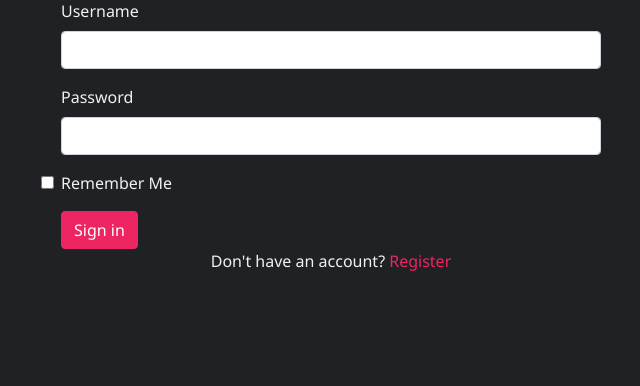
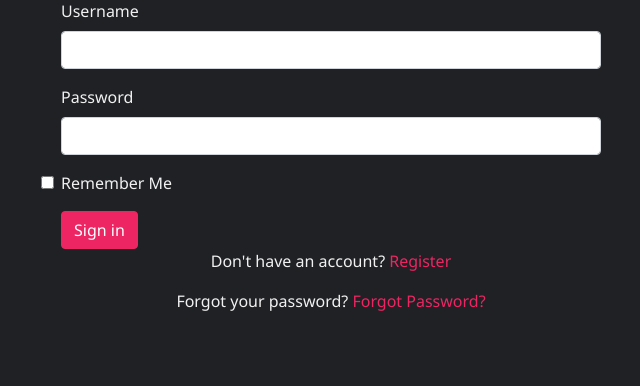
Before and after one commit to yoniyir/computer-security-final-pro, a Flask app: page /login in a window 1280 px wide. Shown: the part 121-507 px from the top of the page, without its empty margins (309-949 px from the left). Run offline with Flask 3, Linux system fonts and the light colour scheme; some libraries are stand-ins or nearby versions.

Commit message:
combine all the config files, also validate the register from config

```diff
--- a/app/forms.py
+++ b/app/forms.py
@@ -2,6 +2,9 @@ from flask_wtf import FlaskForm
 from wtforms import StringField, PasswordField, BooleanField, SubmitField
 from wtforms.validators import DataRequired, Email, EqualTo, ValidationError, Length, Regexp
 from app.models import User
+import re
+from flask import current_app as app
+
 
 class RegistrationForm(FlaskForm):
     username = StringField('Username', validators=[DataRequired()])
@@ -20,6 +23,26 @@ class RegistrationForm(FlaskForm):
         if user is not None:
             raise ValidationError('Please use a different email address.')
 
+    # Validate password from the config file
+    def validate_password(self, password):
+        config = app.config
+
+        if len(password.data) < config['PASSWORD_LENGTH']:
+            raise ValidationError(f'Password must be at least {config["PASSWORD_LENGTH"]} characters long.')
+
+        if config['PASSWORD_UPPERCASE'] and not re.search('[A-Z]', password.data):
+            raise ValidationError('Password must contain at least one uppercase letter.')
+
+        if config['PASSWORD_LOWERCASE'] and not re.search('[a-z]', password.data):
+            raise ValidationError('Password must contain at least one lowercase letter.')
+
+        if config['PASSWORD_DIGITS'] and not re.search('[0-9]', password.data):
+            raise ValidationError('Password must contain at least one digit.')
+
+        if config['PASSWORD_SPECIAL_CHARS'] and not re.search('[\W_]', password.data):
+            special_chars = config['PASSWORD_SPECIAL_CHARS']
+            raise ValidationError(f'Password must contain at least one special character from: {special_chars}')
+
 class ChangePasswordForm(FlaskForm):
     current_password = PasswordField('Current Password', validators=[DataRequired()])
     new_password = PasswordField('New Password', validators=[
--- a/app/main/routes.py
+++ b/app/main/routes.py
@@ -61,6 +61,12 @@ def change_password():
             flash('Invalid current password')
     return render_template('change_password.html', title='Change Password', form=form)
 
+@main_bp.route('/forgot_password', methods=['GET', 'POST'])
+def forgot_password():
+    if not current_user.is_authenticated:
+        return redirect(url_for('main.forgot_password'))
+
+
 
 @main_bp.route('/logout')
 def logout():
--- a/app/templates/login.html
+++ b/app/templates/login.html
@@ -21,6 +21,7 @@
         <button type="submit" class="btn btn-primary">Sign in</button>
         <div class="text-center">
             <p>Don't have an account? <a href="{{ url_for('main.register') }}">Register</a></p>
+            <p>Forgot your password? <a href="{{ url_for('main.forgot_password') }}">Forgot Password?</a></p>
           </div>
 
       </form>
```
Also changed, not shown: app/config.py (deleted, +0 -21 lines), app/templates/register.html (+12 -0 lines), config.py (+17 -0 lines), app.db.
